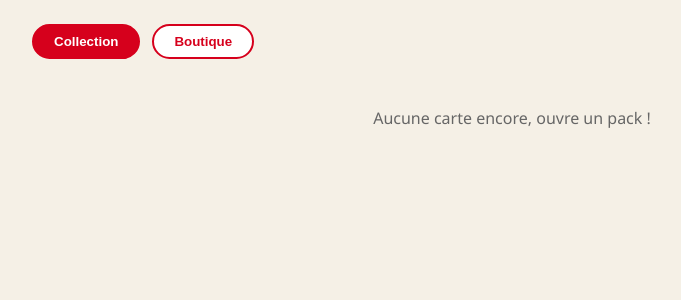
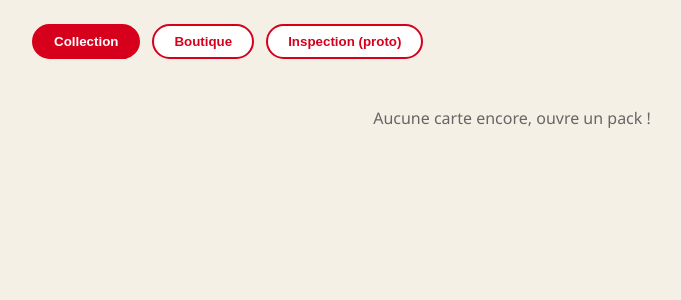
Before and after one commit to Chaveex/TelefonKard, a React (Vite) app: page / in a window 1280 px wide. Shown: the top 300 px of the page, without its empty margins (128-809 px from the left). Built offline with nearby package versions, Linux system fonts and the light colour scheme.

Commit message:
feat: add Inspection tab wiring InspectionQueue into App

```diff
--- a/src/App.tsx
+++ b/src/App.tsx
@@ -3,8 +3,9 @@ import type { CardDef } from "./data/cards";
 import CollectionGrid from "./components/rfa/CollectionGrid";
 import ShopScreen from "./components/rfa/ShopScreen";
 import PackOpening from "./components/rfa/PackOpening";
+import InspectionQueue from "./components/rda/InspectionQueue";
 
-type Tab = "collection" | "shop";
+type Tab = "collection" | "shop" | "inspection";
 
 export default function App() {
   const [tab, setTab] = useState<Tab>("collection");
@@ -36,12 +37,17 @@ export default function App() {
         >
           Boutique
         </button>
+        <button
+          type="button"
+          onClick={() => setTab("inspection")}
+          disabled={tab === "inspection"}
+        >
+          Inspection (proto)
+        </button>
       </nav>
-      {tab === "collection" ? (
-        <CollectionGrid />
-      ) : (
-        <ShopScreen onPackOpened={setRevealedCard} />
-      )}
+      {tab === "collection" && <CollectionGrid />}
+      {tab === "shop" && <ShopScreen onPackOpened={setRevealedCard} />}
+      {tab === "inspection" && <InspectionQueue />}
     </div>
   );
 }
```
